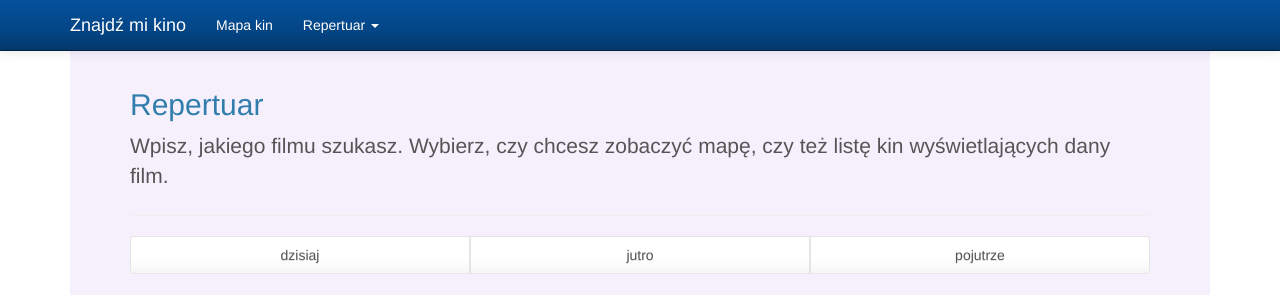
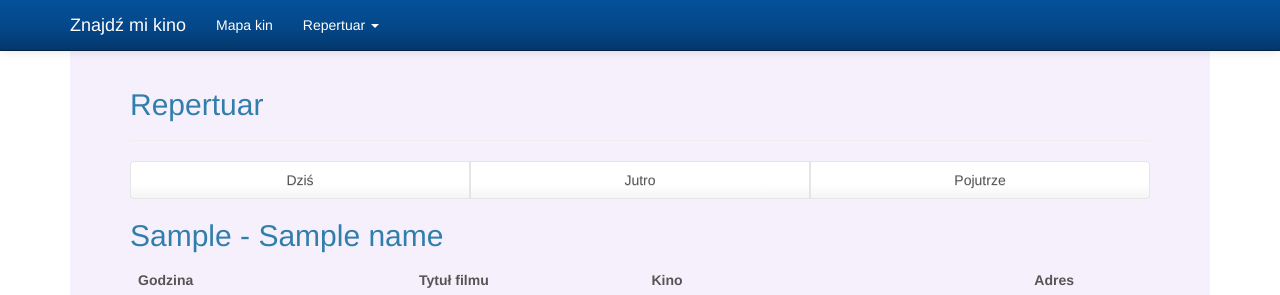
Before and after one commit to stomir/projektio, a Django app: template app/templates/repertuar.html in a window 1280 px wide. Shown: the top 295 px of the page. Run offline with Django 3.2, Linux system fonts and the light colour scheme; the template is opened without the code that fills it: most values are stand-ins (such as "Sample title", 1, 10 or a date in 2020); some libraries are stand-ins or nearby versions.

Commit message:
Poprawka w nagłówku strony

```diff
--- a/app/templates/repertuar.html
+++ b/app/templates/repertuar.html
@@ -4,18 +4,15 @@
     <div class="jumbotron">
         <div class="page-header">
             <h2>Repertuar</h2>
-
-            <p>Wpisz, jakiego filmu szukasz. Wybierz, czy chcesz zobaczyć mapę, czy też listę kin wyświetlających dany
-                film.</p>
         </div>
 
 
         <div class="row">
             <div class="col-lg-12">
                 <div class="btn-group btn-group-justified" role="group" aria-label="...">
-                    <a href="../0/" type="button" class="btn btn-default">dzisiaj</a>
-                    <a href="../1/" type="button" class="btn btn-default">jutro</a>
-                    <a href="../2/" type="button" class="btn btn-default">pojutrze</a>
+                    <a href="../0/" type="button" class="btn btn-default">Dziś</a>
+                    <a href="../1/" type="button" class="btn btn-default">Jutro</a>
+                    <a href="../2/" type="button" class="btn btn-default">Pojutrze</a>
                 </div>
             </div>
         </div>
```
